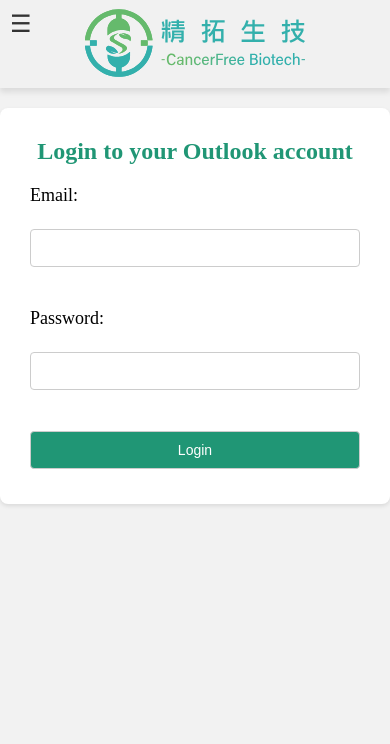
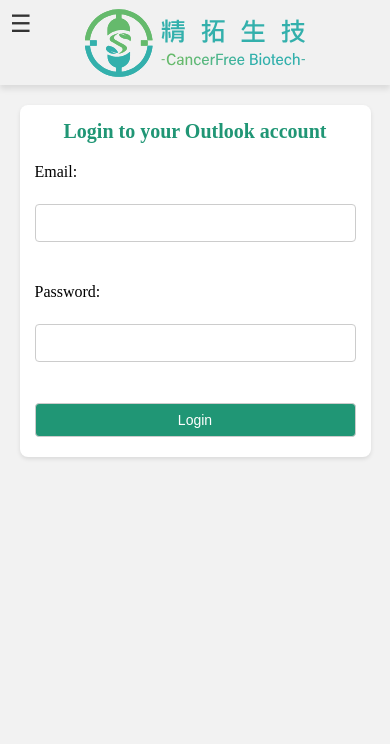
Before and after one commit to yunchien77/CRM, a Flask app: page /login in a window 390 px wide. Shown: the top 744 px of the page. Run offline with Flask 3, Linux system fonts and the light colour scheme.

Commit message:
mobile css

```diff
--- a/static/styles.css
+++ b/static/styles.css
@@ -61,11 +61,13 @@ form {
 }
 
 label {
+    display: block;
     margin-bottom: 5px;
     font-size: 18px;
 }
 
 textarea {
+    /*width: calc(100% - 22px);*/
     padding: 10px;
     margin-bottom: 5px;
     border: 1px solid #ccc;
@@ -109,6 +111,7 @@ input[type="submit"]:hover {
     border-radius: 4px;
 }
 
+
 .rightcolumn {
     position: absolute;
     top: 6px;
@@ -139,3 +142,69 @@ input[type="submit"]:hover {
     background-color: #38747b;
     color: white;
 }
+
+@media screen and (max-width: 768px) {
+    .container {
+        max-width: 90%;
+        padding: 20px;
+    }
+
+    .header {
+        height: auto;
+    }
+
+    .logo {
+        float: none;
+        margin: 0 auto;
+    }
+
+    .rightcolumn {
+        position: static;
+        margin-bottom: 20px;
+        text-align: right;
+        padding: 10px;
+    }
+
+    .rightcolumn form {
+        display: inline-block;
+    }
+
+    .container {
+        display: flex;
+        flex-direction: column;
+    }
+
+    .container>.rightcolumn {
+        order: -1;
+    }
+
+    input[type="text"],
+    input[type="password"],
+    textarea,
+    select {
+        width: 100%;
+    }
+
+    .flash {
+        width: 90%;
+        margin: 10px auto;
+    }
+}
+
+@media screen and (max-width: 480px) {
+    .container {
+        padding: 15px;
+    }
+
+    h2 {
+        font-size: 20px;
+    }
+
+    label {
+        font-size: 16px;
+    }
+
+    input[type="submit"] {
+        padding: 8px;
+    }
+}
--- a/templates/login.html
+++ b/templates/login.html
@@ -2,6 +2,7 @@
 <html>
 
 <head>
+    <meta name="viewport" content="width=device-width, initial-scale=1.0">
     <title>Login Outlook</title>
     <link rel="stylesheet" href="{{ url_for('static', filename='styles.css') }}">
     <link rel="stylesheet" href="../static/menu.css">
--- a/templates/send_email.html
+++ b/templates/send_email.html
@@ -2,6 +2,7 @@
 <html>
 
 <head>
+    <meta name="viewport" content="width=device-width, initial-scale=1.0">
     <title>Send Emails</title>
     <link rel="stylesheet" href="{{ url_for('static', filename='styles.css') }}">
     <link rel="stylesheet" href="../static/menu.css">
@@ -44,7 +45,7 @@
         <h2>Send Emails</h2>
 
         <form method="POST" action="{{ url_for('send_email') }}" enctype="multipart/form-data">
-            <label>Select recipient group:</label><br>
+            <label>Select recipient group:</label>
             <select name="recipient_group" required>
                 <option value="" selected disabled hidden>請選擇</option>
                 {% for tag in taglist %}
```
Also changed, not shown: static/content.css (+42 -6 lines).
